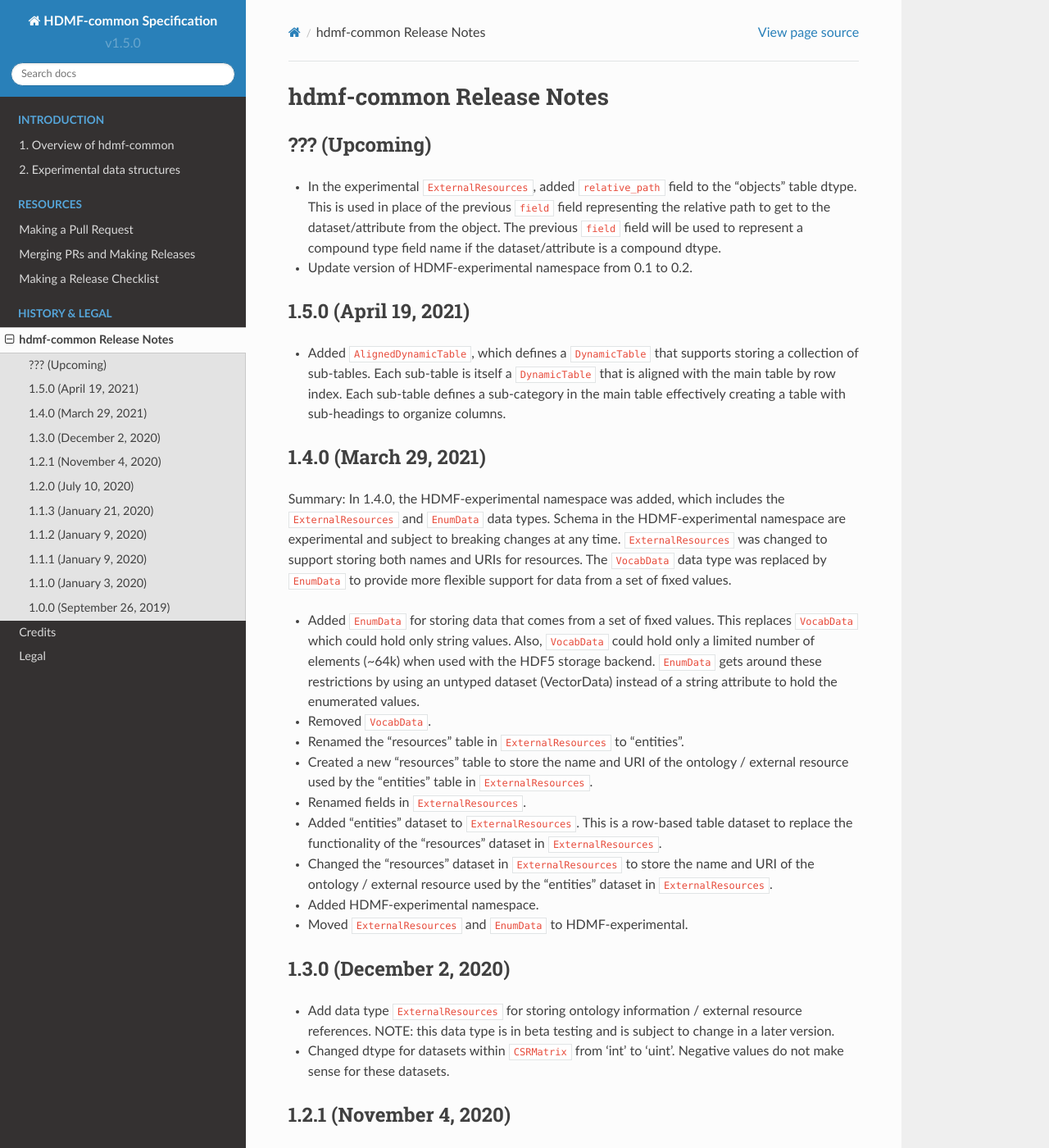
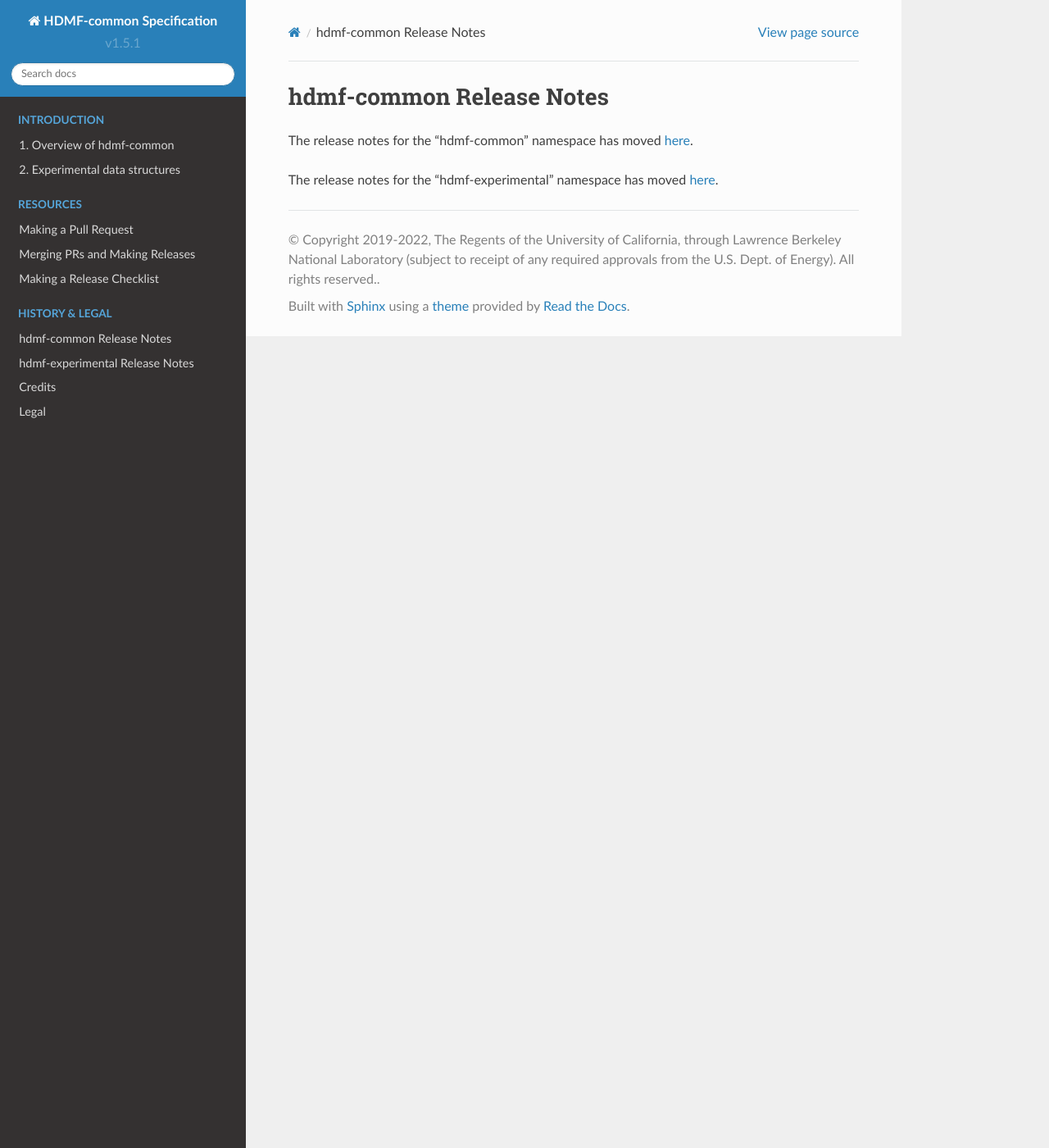
Before and after one commit to hdmf-dev/hdmf-common-schema, a Sphinx documentation site: the page built from docs/source/format_release_notes.rst, in a window 1280 px wide and 1400 px high. Shown: the whole window at 82% size. Built offline with Sphinx 7.4.7 and the Read the Docs theme 2.0.0, drawn with Linux system fonts in a browser that asks for light colours; some of the changed text lies outside the part shown.

Commit message:
Prepare 1.5.1 release (#64)

```diff
--- a/Legal.txt
+++ b/Legal.txt
@@ -1,4 +1,4 @@
-“hdmf-common-schema” Copyright (c) 2019-2021, The Regents of the University of California, through Lawrence Berkeley National Laboratory (subject to receipt of any required approvals from the U.S. Dept. of Energy).  All rights reserved.
+“hdmf-common-schema” Copyright (c) 2019-2022, The Regents of the University of California, through Lawrence Berkeley National Laboratory (subject to receipt of any required approvals from the U.S. Dept. of Energy).  All rights reserved.
 
 If you have questions about your rights to use or distribute this software, please contact Berkeley Lab's Innovation & Partnerships Office at IPO@lbl.gov.
 
--- a/docs/source/conf.py
+++ b/docs/source/conf.py
@@ -76,16 +76,16 @@
 
 # General information about the project.
 project = u'HDMF-common Specification'
-copyright = u'2019-2021, The Regents of the University of California, through Lawrence Berkeley National Laboratory (subject to receipt of any required approvals from the U.S. Dept. of Energy).  All rights reserved.'
+copyright = u'2019-2022, The Regents of the University of California, through Lawrence Berkeley National Laboratory (subject to receipt of any required approvals from the U.S. Dept. of Energy).  All rights reserved.'
 
 # The version info for the project you're documenting, acts as replacement for
 # |version| and |release|, also used in various other places throughout the
 # built documents.
 #
 # The short X.Y version.
-version = 'v1.5.0'
+version = 'v1.5.1'
 # The full version, including alpha/beta/rc tags.
-release = 'v1.5.0'
+release = 'v1.5.1'
 
 # The language for content autogenerated by Sphinx. Refer to documentation
 # for a list of supported languages.
--- a/docs/source/credits.rst
+++ b/docs/source/credits.rst
@@ -9,6 +9,7 @@
 - Oliver Ruebel
 - Ryan Ly
 - Ben Dichter
+- Matthew Avaylon
 
 *****
 Legal
--- a/docs/source/format_release_notes.rst
+++ b/docs/source/format_release_notes.rst
@@ -1,95 +1,8 @@
+:orphan:
+
 hdmf-common Release Notes
 =========================
 
-??? (Upcoming)
---------------
-- In the experimental ``ExternalResources``, added ``relative_path`` field to the "objects" table dtype. This is used in
-  place of the previous ``field`` field representing the relative path to get to the dataset/attribute from the object.
-  The previous ``field`` field will be used to represent a compound type field name if the dataset/attribute is a
-  compound dtype.
-- Update version of HDMF-experimental namespace from 0.1 to 0.2.
+The release notes for the "hdmf-common" namespace has moved :ref:`here <hdmf_common_release_notes>`.
 
-1.5.0 (April 19, 2021)
--------------------------
-- Added ``AlignedDynamicTable``, which defines a ``DynamicTable`` that supports storing a collection of sub-tables.
-  Each sub-table is itself a ``DynamicTable`` that is aligned with the main table by row index. Each sub-table
-  defines a sub-category in the main table effectively creating a table with sub-headings to organize columns.
-
-1.4.0 (March 29, 2021)
--------------------------
-
-Summary: In 1.4.0, the HDMF-experimental namespace was added, which includes the ``ExternalResources`` and ``EnumData``
-data types. Schema in the HDMF-experimental namespace are experimental and subject to breaking changes at any time.
-``ExternalResources`` was changed to support storing both names and URIs for resources. The ``VocabData`` data type was
-replaced by ``EnumData`` to provide more flexible support for data from a set of fixed values.
-
-- Added ``EnumData`` for storing data that comes from a set of fixed values. This replaces ``VocabData`` which could
-  hold only string values. Also, ``VocabData`` could hold only a limited number of elements (~64k) when used with the
-  HDF5 storage backend. ``EnumData`` gets around these restrictions by using an untyped dataset (VectorData) instead of
-  a string attribute to hold the enumerated values.
-- Removed ``VocabData``.
-- Renamed the "resources" table in ``ExternalResources`` to "entities".
-- Created a new "resources" table to store the name and URI of the ontology / external resource used by the "entities"
-  table in ``ExternalResources``.
-- Renamed fields in ``ExternalResources``.
-- Added "entities" dataset to ``ExternalResources``. This is a row-based table dataset to replace the functionality of
-  the "resources" dataset in ``ExternalResources``.
-- Changed the "resources" dataset in ``ExternalResources`` to store the name and URI of the ontology / external
-  resource used by the "entities" dataset in ``ExternalResources``.
-- Added HDMF-experimental namespace.
-- Moved ``ExternalResources`` and ``EnumData`` to HDMF-experimental.
-
-1.3.0 (December 2, 2020)
--------------------------
-
-- Add data type ``ExternalResources`` for storing ontology information / external resource references. NOTE: this
-  data type is in beta testing and is subject to change in a later version.
-- Changed dtype for datasets within ``CSRMatrix`` from 'int' to 'uint'. Negative values do not make sense for these
-  datasets.
-
-1.2.1 (November 4, 2020)
-------------------------
-
-- Update software process documentation for maintainers.
-- Fix missing data_type_inc for ``CSRMatrix``. It now has ``data_type_inc: Container``.
-- Add ``hdmf-schema-language`` comment at the top of each yaml file.
-- Add ``SimpleMultiContainer``, a Container for storing other Container and Data objects together
-
-1.2.0 (July 10, 2020)
-------------------------
-
-- Add software process documentation.
-- Fix missing dtype for ``VectorIndex``.
-- Add new ``VocabData`` data type.
-- Move ``Data``, ``Index``, and ``Container`` to base.yaml. This change does not functionally change the schema.
-- ``VectorIndex`` now extends ``VectorData`` instead of ``Index``. This change allows ``VectorIndex`` to index other
-  ``VectorIndex`` types.
-- The ``Index`` data type is now unused and has been removed.
-- Fix documentation for ragged arrays.
-
-1.1.3 (January 21, 2020)
-------------------------
-
-- Fix missing 'shape' and 'dims' key for types ``VectorData``, ``VectorIndex``, and ``DynamicTableRegion``.
-
-1.1.2 (January 9, 2020)
------------------------
-
-- Fix version number in namespace.yaml and docs
-
-1.1.1 (January 9, 2020)
------------------------
-
-- Support for ReadTheDocs continuous documentation was added, and legal/license documents were also added. The schema is
-  unchanged.
-
-1.1.0 (January 3, 2020)
------------------------
-
-- The 'colnames' attribute of ``DynamicTable`` changed from data type 'ascii' to 'text'.
-- Improved documentation and type docstrings.
-
-1.0.0 (September 26, 2019)
---------------------------
-
-Initial release.
+The release notes for the "hdmf-experimental" namespace has moved :ref:`here <hdmf_experimental_release_notes>`.
--- /dev/null
+++ b/docs/source/hdmf_common_release_notes.rst
@@ -0,0 +1,94 @@
+.. _hdmf_common_release_notes:
+
+hdmf-common Release Notes
+=========================
+
+1.5.1 (January 7, 2022)
+----------------------
+- No change in the hdmf-common namespace. See :ref:`here <hdmf_experimental_release_notes>` for changes to the
+  hdmf-experimental namespace.
+
+1.5.0 (April 19, 2021)
+----------------------
+- Added ``AlignedDynamicTable``, which defines a ``DynamicTable`` that supports storing a collection of sub-tables.
+  Each sub-table is itself a ``DynamicTable`` that is aligned with the main table by row index. Each sub-table
+  defines a sub-category in the main table effectively creating a table with sub-headings to organize columns.
+
+1.4.0 (March 29, 2021)
+-------------------------
+
+Summary: In 1.4.0, the HDMF-experimental namespace was added, which includes the ``ExternalResources`` and ``EnumData``
+data types. Schema in the HDMF-experimental namespace are experimental and subject to breaking changes at any time.
+``ExternalResources`` was changed to support storing both names and URIs for resources. The ``VocabData`` data type was
+replaced by ``EnumData`` to provide more flexible support for data from a set of fixed values.
+
+- Added ``EnumData`` for storing data that comes from a set of fixed values. This replaces ``VocabData`` which could
+  hold only string values. Also, ``VocabData`` could hold only a limited number of elements (~64k) when used with the
+  HDF5 storage backend. ``EnumData`` gets around these restrictions by using an untyped dataset (VectorData) instead of
+  a string attribute to hold the enumerated values.
+- Removed ``VocabData``.
+- Renamed the "resources" table in ``ExternalResources`` to "entities".
+- Created a new "resources" table to store the name and URI of the ontology / external resource used by the "entities"
+  table in ``ExternalResources``.
+- Renamed fields in ``ExternalResources``.
+- Added "entities" dataset to ``ExternalResources``. This is a row-based table dataset to replace the functionality of
+  the "resources" dataset in ``ExternalResources``.
+- Changed the "resources" dataset in ``ExternalResources`` to store the name and URI of the ontology / external
+  resource used by the "entities" dataset in ``ExternalResources``.
+- Added HDMF-experimental namespace.
+- Moved ``ExternalResources`` and ``EnumData`` to HDMF-experimental.
+
+1.3.0 (December 2, 2020)
+-------------------------
+
+- Add data type ``ExternalResources`` for storing ontology information / external resource references. NOTE: this
+  data type is in beta testing and is subject to change in a later version.
+- Changed dtype for datasets within ``CSRMatrix`` from 'int' to 'uint'. Negative values do not make sense for these
+  datasets.
+
+1.2.1 (November 4, 2020)
+------------------------
+
+- Update software process documentation for maintainers.
+- Fix missing data_type_inc for ``CSRMatrix``. It now has ``data_type_inc: Container``.
+- Add ``hdmf-schema-language`` comment at the top of each yaml file.
+- Add ``SimpleMultiContainer``, a Container for storing other Container and Data objects together
+
+1.2.0 (July 10, 2020)
+------------------------
+
+- Add software process documentation.
+- Fix missing dtype for ``VectorIndex``.
+- Add new ``VocabData`` data type.
+- Move ``Data``, ``Index``, and ``Container`` to base.yaml. This change does not functionally change the schema.
+- ``VectorIndex`` now extends ``VectorData`` instead of ``Index``. This change allows ``VectorIndex`` to index other
+  ``VectorIndex`` types.
+- The ``Index`` data type is now unused and has been removed.
+- Fix documentation for ragged arrays.
+
+1.1.3 (January 21, 2020)
+------------------------
+
+- Fix missing 'shape' and 'dims' key for types ``VectorData``, ``VectorIndex``, and ``DynamicTableRegion``.
+
+1.1.2 (January 9, 2020)
+-----------------------
+
+- Fix version number in namespace.yaml and docs
+
+1.1.1 (January 9, 2020)
+-----------------------
+
+- Support for ReadTheDocs continuous documentation was added, and legal/license documents were also added. The schema is
+  unchanged.
+
+1.1.0 (January 3, 2020)
+-----------------------
+
+- The 'colnames' attribute of ``DynamicTable`` changed from data type 'ascii' to 'text'.
+- Improved documentation and type docstrings.
+
+1.0.0 (September 26, 2019)
+--------------------------
+
+Initial release.
--- a/docs/source/index.rst
+++ b/docs/source/index.rst
@@ -41,7 +41,8 @@
    :maxdepth: 2
    :caption: History & Legal
 
-   format_release_notes
+   hdmf_common_release_notes
+   hdmf_experimental_release_notes
    credits
 
 
```
Also changed, not shown: docs/source/hdmf_experimental_release_notes.rst (added, +16 -0 lines), docs/source/software_process.rst (+6 -3 lines), .github/PULL_REQUEST_TEMPLATE.md, .github/PULL_REQUEST_TEMPLATE/release.md, license.txt, 2 other files.
